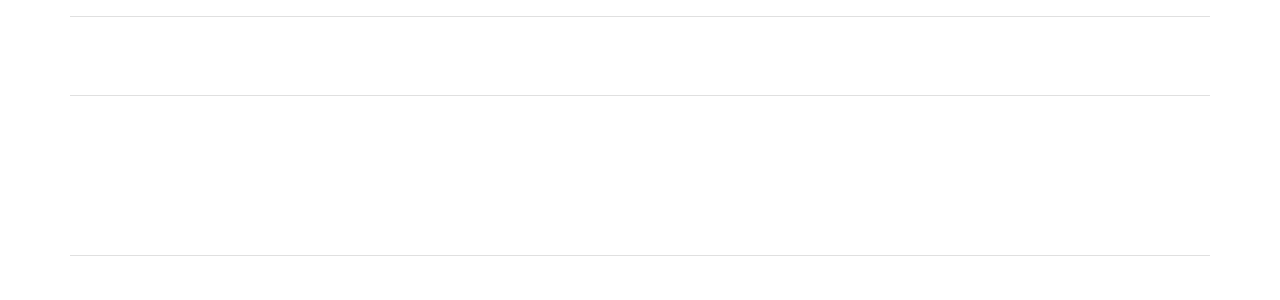
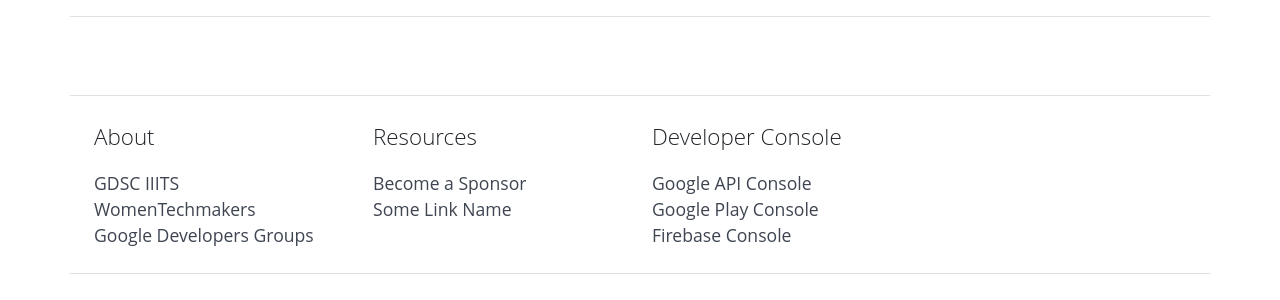
Before and after one commit to surya0180/gdsc-footer, a React (Create React App) app: page / in a window 1280 px wide. Shown: the top 300 px of the page. Built offline with nearby package versions, Linux system fonts and the light colour scheme.

Commit message:
completed content

```diff
--- /dev/null
+++ b/src/components/content.jsx
@@ -0,0 +1,67 @@
+import React from "react";
+import classes from "./content.module.css";
+const Content = () => {
+  return (
+    <div className="container container--fluid">
+      <div className="row align-center justify-start">
+        <div
+          className={"col-sm-12 col-md-3 col-lg-3 col-12 " + classes.contentCol}
+        >
+          <p className={classes.contentHeading}>About</p>
+          <div>
+            <a className={classes.links} href="">
+              GDSC IIITS
+            </a>
+          </div>
+          <div>
+            <a className={classes.links} href="">
+              WomenTechmakers
+            </a>
+          </div>
+          <div>
+            <a className={classes.links} href="">
+              Google Developers Groups
+            </a>
+          </div>
+        </div>
+        <div
+          className={"col-sm-12 col-md-3 col-lg-3 col-12 " + classes.contentCol}
+        >
+          <p className={classes.contentHeading}>Resources</p>
+          <div>
+            <a className={classes.links} href="">
+              Become a Sponsor
+            </a>
+          </div>
+          <div>
+            <a className={classes.links} href="">
+              Some Link Name
+            </a>
+          </div>
+        </div>
+        <div
+          className={"col-sm-12 col-md-3 col-lg-3 col-12 " + classes.contentCol}
+        >
+          <p className={classes.contentHeading}>Developer Console</p>
+          <div>
+            <a className={classes.links} href="">
+              Google API Console
+            </a>
+          </div>
+          <div>
+            <a className={classes.links} href="">
+              Google Play Console
+            </a>
+          </div>
+          <div>
+            <a className={classes.links} href="">
+              Firebase Console
+            </a>
+          </div>
+        </div>
+      </div>
+    </div>
+  );
+};
+
+export default Content;
--- /dev/null
+++ b/src/components/content.module.css
@@ -0,0 +1,24 @@
+.contentHeading {
+  font-size: 140%;
+  font-weight: 300;
+}
+.contentCol{
+  padding-top: 1.5rem;
+  padding-bottom: 1.5rem;
+}
+.links {
+  text-decoration: none;
+  font-size: 110%;
+  color: #3e4551;
+  background-color: transparent;
+}
+a:hover {
+  background-color: unset !important;
+  color: unset !important;
+}
+
+@import url("https://fonts.googleapis.com/css2?family=Open+Sans:wght@300;400;500;600&display=swap");
+body,
+html {
+  font-family: "Open Sans", sans-serif;
+}
--- a/src/components/footer.jsx
+++ b/src/components/footer.jsx
@@ -1,4 +1,5 @@
 import React from 'react';
+import Content from './content';
 import classes from './footer.module.css'
 
 const Footer = () => {
@@ -6,6 +7,7 @@
         <div className={"container" + " " + classes.heading}>
         </div>
         <div className={"container" + " " + classes.content}>
+            < Content />
         </div>
         <div className={"container" + " " + classes.trailing}>
         </div>
--- a/src/components/footer.module.css
+++ b/src/components/footer.module.css
@@ -6,6 +6,5 @@
 }
 
 .content {
-    height: 10em;
     border-bottom: 1px solid rgba(0, 0, 0, 0.12);
 }
```
Also changed, not shown: 1 other file (tests, documents, lock files or other folders).
